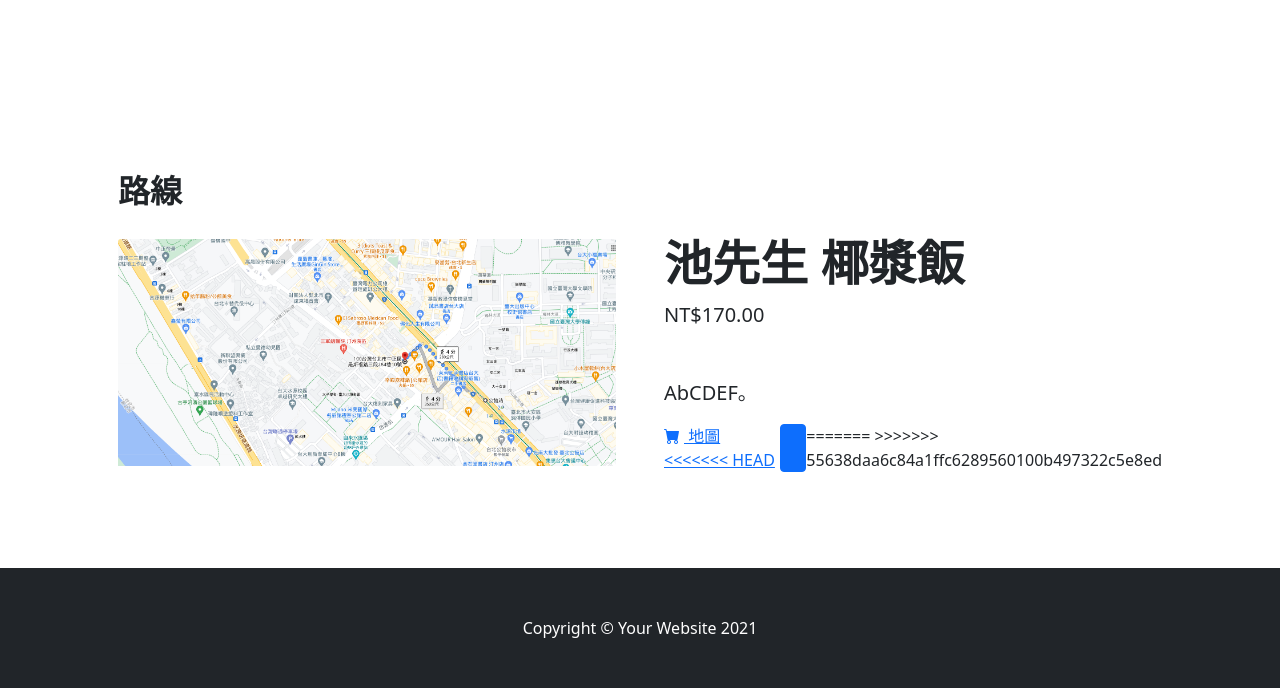
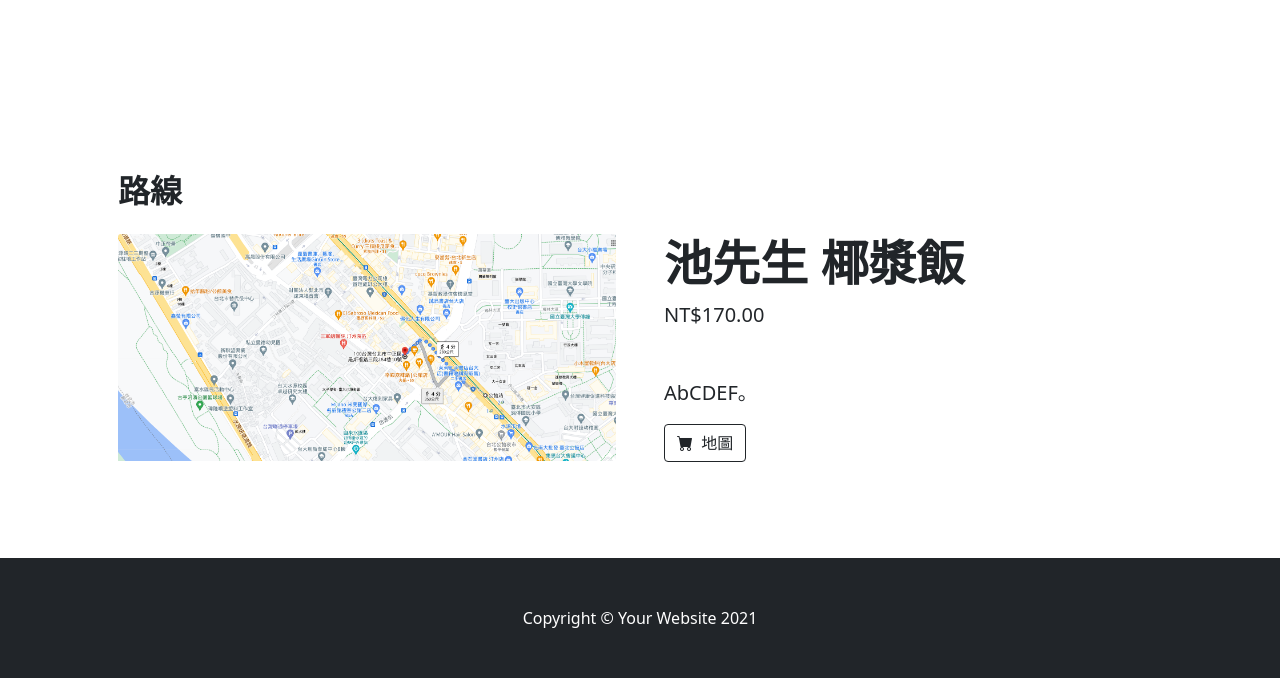
Before and after one commit to Mutal2001/Food-Nasi, a plain HTML site: page index.html in a window 1280 px wide. Shown: the part 550-1238 px from the top of the page. Drawn offline with nearby package versions, Linux system fonts and the light colour scheme.

Commit message:
map button

```diff
--- a/index.html
+++ b/index.html
@@ -79,16 +79,10 @@
                         </div>
                         <p class="lead">AbCDEF。</p>
                         <div class="d-flex">
-                            <a href="https://www.google.com.tw/maps/dir/%E5%8F%B0%E5%8C%97%E5%B8%82%E4%B8%AD%E6%AD%A3%E5%8D%80%E7%BE%85%E6%96%AF%E7%A6%8F%E8%B7%AF%E5%9B%9B%E6%AE%B5%E5%85%AC%E9%A4%A8%E7%AB%99/100%E5%8F%B0%E5%8C%97%E5%B8%82%E4%B8%AD%E6%AD%A3%E5%8D%80%E7%BE%85%E6%96%AF%E7%A6%8F%E8%B7%AF%E4%B8%89%E6%AE%B5284%E5%B7%B710%E8%99%9F%E6%B1%A0%E5%85%88%E7%94%9F+Kopitiam+(%E5%85%AC%E9%A4%A8%E5%BA%97)/@25.0156891,121.5307973,17z/data=!3m1!4b1!4m14!4m13!1m5!1m1!1s0x3442a98aff878e0b:0xe948a24b2c10417b!2m2!1d121.53422!2d25.01491!1m5!1m1!1s0x3442a98b85ab7d89:0xcb151d59c948dbd9!2m2!1d121.5317561!2d25.016004!3e2?hl=zh-TW">
+                            <button class="btn btn-outline-dark flex-shrink-0" type="button" href="https://www.google.com.tw/maps/dir/%E5%8F%B0%E5%8C%97%E5%B8%82%E4%B8%AD%E6%AD%A3%E5%8D%80%E7%BE%85%E6%96%AF%E7%A6%8F%E8%B7%AF%E5%9B%9B%E6%AE%B5%E5%85%AC%E9%A4%A8%E7%AB%99/100%E5%8F%B0%E5%8C%97%E5%B8%82%E4%B8%AD%E6%AD%A3%E5%8D%80%E7%BE%85%E6%96%AF%E7%A6%8F%E8%B7%AF%E4%B8%89%E6%AE%B5284%E5%B7%B710%E8%99%9F%E6%B1%A0%E5%85%88%E7%94%9F+Kopitiam+(%E5%85%AC%E9%A4%A8%E5%BA%97)/@25.0156891,121.5307973,17z/data=!3m1!4b1!4m14!4m13!1m5!1m1!1s0x3442a98aff878e0b:0xe948a24b2c10417b!2m2!1d121.53422!2d25.01491!1m5!1m1!1s0x3442a98b85ab7d89:0xcb151d59c948dbd9!2m2!1d121.5317561!2d25.016004!3e2?hl=zh-TW">
                                 <i class="bi-cart-fill me-1"></i>
                                 地圖
-<<<<<<< HEAD
                             </button>
-                            <a class="btn btn-primary" href="https://www.google.com.tw/maps/dir/%E5%8F%B0%E5%8C%97%E5%B8%82%E4%B8%AD%E6%AD%A3%E5%8D%80%E7%BE%85%E6%96%AF%E7%A6%8F%E8%B7%AF%E5%9B%9B%E6%AE%B5%E5%85%AC%E9%A4%A8%E7%AB%99/100%E5%8F%B0%E5%8C%97%E5%B8%82%E4%B8%AD%E6%AD%A3%E5%8D%80%E7%BE%85%E6%96%AF%E7%A6%8F%E8%B7%AF%E4%B8%89%E6%AE%B5284%E5%B7%B710%E8%99%9F%E6%B1%A0%E5%85%88%E7%94%9F+Kopitiam+(%E5%85%AC%E9%A4%A8%E5%BA%97)/@25.0156891,121.5307973,17z/data=!3m1!4b1!4m14!4m13!1m5!1m1!1s0x3442a98aff878e0b:0xe948a24b2c10417b!2m2!1d121.53422!2d25.01491!1m5!1m1!1s0x3442a98b85ab7d89:0xcb151d59c948dbd9!2m2!1d121.5317561!2d25.016004!3e2?hl=zh-TW!">
-                            </a>
-=======
-                            </a>
->>>>>>> 55638daa6c84a1ffc6289560100b497322c5e8ed
                         </div>
                     </div>
                 </div>
```
